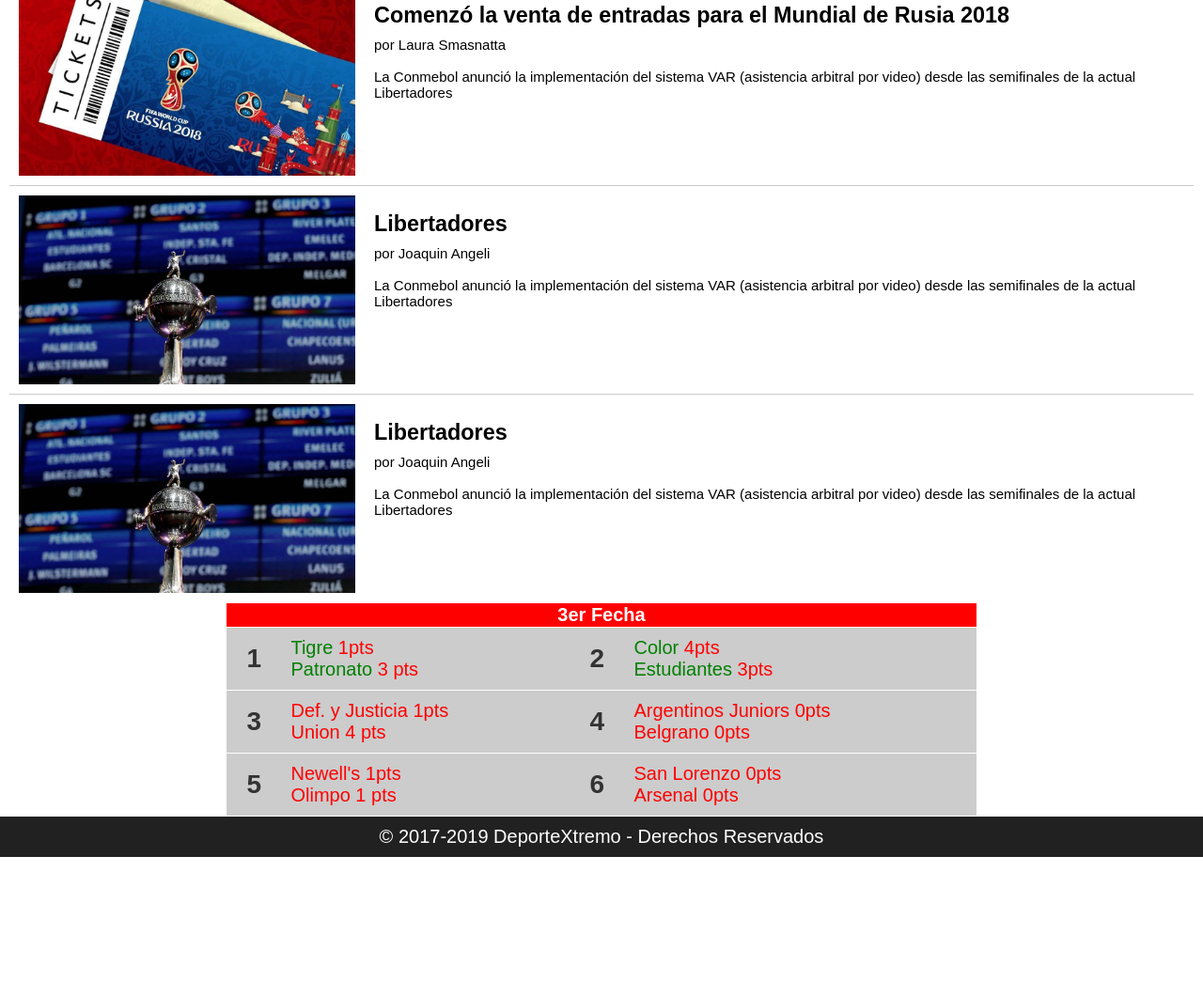
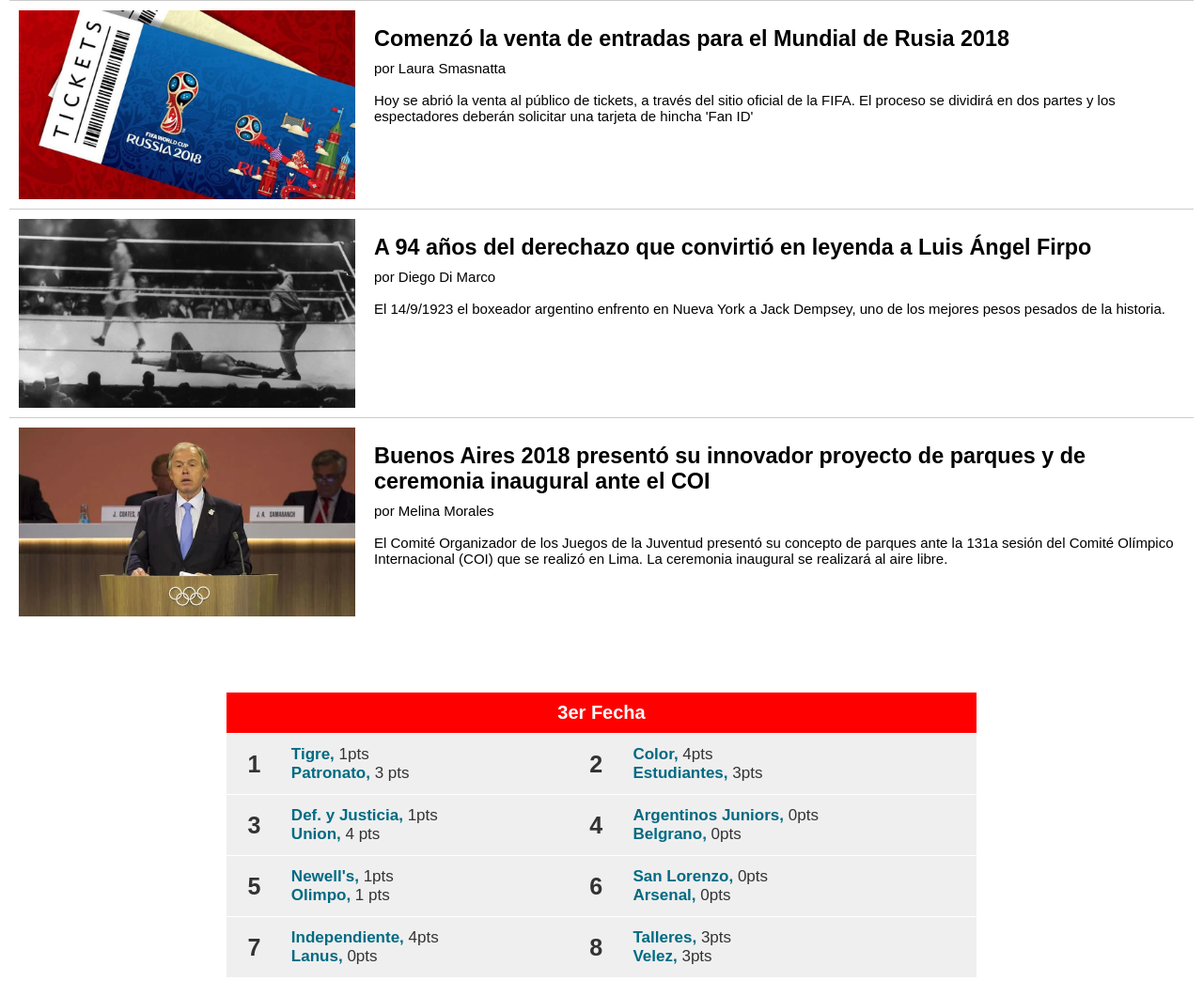
Before and after one commit to ahuespi/primer-repo, a plain HTML site: page index.html in a window 1280 px wide. Shown: the part 1167-2211 px from the top of the page at 94% size. Before the commit the page ends 2079 px from the top, so only its background shows below. Drawn offline with Linux system fonts and the light colour scheme.

Commit message:
Maquetacion de noticias y tabla con info actualizada

```diff
--- a/css/style.css
+++ b/css/style.css
@@ -73,12 +73,13 @@
     margin: 0;
 }
 #content figure figcaption {
-    padding: 10px;
+    padding: 20px;
+    text-align: center;
 }
 #content figure figcaption h2 {
     margin: 0;
     color: #FFFFFF;
-    font-size: 32px;
+    font-size: 50px;
 }
 #content img {
     display: block; /* Eliminar los pixeles fantasmas */
@@ -119,6 +120,9 @@
     color: #ffffff;
     text-align: center;
 }
+#tablaPosiciones {
+    margin: 70px 0;
+}
 #tablaPosiciones table {
     border-collapse: collapse;
     border: 1px solid #000000;
@@ -130,21 +134,24 @@
 }
 #tablaPosiciones table th {
     color: #FFF;
-    background-color: red;
+    background-color: #ff0000;
+    padding: 10px 0;
 }
 #tablaPosiciones table td {
-    background-color: #CCCCCC;
-    padding: 10px;
+    background-color: #efefef;
+    padding: 12px 10px;
 }
 
 #tablaPosiciones table td:nth-of-type(odd){ /* ◄ Impares*/
     text-align: center;
     font-weight: bold;
-    font-size: 28px;
+    font-size: 25px;
 }
 #tablaPosiciones table td:nth-of-type(even) {
-    color: red;
+    color: #333333;
+    font-size: 17px;
 }
 #tablaPosiciones table td:nth-of-type(even) span{ /* ◄ Pares*/
-    color: green;
+    color: #006a83;
+    font-weight: bold;
 }
--- a/index.html
+++ b/index.html
@@ -30,7 +30,7 @@
                     <!-- Que la imagen no mida mas de 1366px -->
                     <img src="img/juegos-olimpicos.jpg" alt="Juegos Olimpicos">
                     <figcaption>
-                        <h2>Lorem ipsum dolor sit, amet consectetur adipisicing elit. Quod, ipsa repudiandae odio in repellendus dolorem, ab eius laudantium amet suscipit at quaerat accusantium totam culpa modi, minima molestias est. Esse.</h2>
+                        <h2>Paris y Los Ángeles serán las próximas sedes de los Juegos Olímpicos</h2>
                     </figcaption>
                 </a>
             </figure>
@@ -51,34 +51,34 @@
 
             <article class="noticia">
                 <div class="noticia-img">
-                    <img src="img/tickets-rusia-mundial.jpg" alt="sorteo-libertadores">
+                    <img src="img/tickets-rusia-mundial.jpg" alt="tickets-rusia-mundial">
                 </div>
                 <div class="noticia-text">
                     <h3>Comenzó la venta de entradas para el Mundial de Rusia 2018</h3>
                     <small>por Laura Smasnatta</small>
-                    <p>La Conmebol anunció la implementación del sistema VAR (asistencia arbitral por video) desde las semifinales de la actual Libertadores</p>
+                    <p>Hoy se abrió la venta al público de tickets, a través del sitio oficial de la FIFA. El proceso se dividirá en dos partes y los espectadores deberán solicitar una tarjeta de hincha 'Fan ID'</p>
                 </div>
             </article>
 
             <article class="noticia">
                 <div class="noticia-img">
-                    <img src="img/sorteo-libertadores.jpg" alt="sorteo-libertadores">
+                    <img src="img/firpo.jpg" alt="firpo">
                 </div>
                 <div class="noticia-text">
-                    <h3>Libertadores</h3>
-                    <small>por Joaquin Angeli</small>
-                    <p>La Conmebol anunció la implementación del sistema VAR (asistencia arbitral por video) desde las semifinales de la actual Libertadores</p>
+                    <h3>A 94 años del derechazo que convirtió en leyenda a Luis Ángel Firpo</h3>
+                    <small>por Diego Di Marco</small>
+                    <p>El 14/9/1923 el boxeador argentino enfrento en Nueva York a Jack Dempsey, uno de los mejores pesos pesados de la historia.</p>
                 </div>
             </article>
 
             <article class="noticia">
                 <div class="noticia-img">
-                    <img src="img/sorteo-libertadores.jpg" alt="sorteo-libertadores">
+                    <img src="img/buenos-aires.jpg" alt="buenos-aires">
                 </div>
                 <div class="noticia-text">
-                    <h3>Libertadores</h3>
-                    <small>por Joaquin Angeli</small>
-                    <p>La Conmebol anunció la implementación del sistema VAR (asistencia arbitral por video) desde las semifinales de la actual Libertadores</p>
+                    <h3>Buenos Aires 2018 presentó su innovador proyecto de parques y de ceremonia inaugural ante el COI</h3>
+                    <small>por Melina Morales</small>
+                    <p>El Comité Organizador de los Juegos de la Juventud presentó su concepto de parques ante la 131a sesión del Comité Olímpico Internacional (COI) que se realizó en Lima. La ceremonia inaugural se realizará al aire libre.</p>
                 </div>
 
             </article>
@@ -94,21 +94,27 @@
                 </tr>
                 <tr><!-- ↓ FILA 1 ↓ -->
                     <td>1</td> <!-- ◄ CELDA 1 -->
-                    <td><span>Tigre</span> 1pts <br> <span>Patronato</span> 3 pts</td> <!-- ◄ CELDA 2 -->
+                    <td><span>Tigre,</span> 1pts <br> <span>Patronato,</span> 3 pts</td> <!-- ◄ CELDA 2 -->
                     <td>2</td> <!-- ◄ CELDA 3 -->
-                    <td><span>Color</span> 4pts <br> <span>Estudiantes</span> 3pts</td> <!-- ◄ CELDA 4 -->
+                    <td><span>Color,</span> 4pts <br> <span>Estudiantes,</span> 3pts</td> <!-- ◄ CELDA 4 -->
                 </tr>
                 <tr> <!-- ↓ FILA 2 ↓ -->
                     <td>3</td> <!-- ◄ CELDA 1 -->
-                    <td>Def. y Justicia 1pts <br> Union 4 pts</td> <!-- ◄ CELDA 2 -->
+                    <td><span>Def. y Justicia,</span> 1pts <br> <span>Union,</span> 4 pts</td> <!-- ◄ CELDA 2 -->
                     <td>4</td> <!-- ◄ CELDA 3 -->
-                    <td>Argentinos Juniors 0pts <br> Belgrano 0pts</td> <!-- ◄ CELDA 4 -->
+                    <td><span>Argentinos Juniors,</span> 0pts <br> <span>Belgrano,</span> 0pts</td> <!-- ◄ CELDA 4 -->
                 </tr>
                 <tr> <!-- ↓ FILA 3 ↓ -->
                     <td>5</td> <!-- ◄ CELDA 1 -->
-                    <td>Newell's 1pts <br> Olimpo 1 pts</td> <!-- ◄ CELDA 2 -->
+                    <td><span>Newell's,</span> 1pts <br> <span>Olimpo,</span> 1 pts</td> <!-- ◄ CELDA 2 -->
                     <td>6</td> <!-- ◄ CELDA 3 -->
-                    <td>San Lorenzo 0pts <br> Arsenal 0pts</td> <!-- ◄ CELDA 4 -->
+                    <td><span>San Lorenzo,</span> 0pts <br> <span>Arsenal,</span> 0pts</td> <!-- ◄ CELDA 4 -->
+                </tr>
+                <tr> <!-- ↓ FILA 4 ↓ -->
+                    <td>7</td> <!-- ◄ CELDA 1 -->
+                    <td><span>Independiente,</span> 4pts <br> <span>Lanus,</span> 0pts</td> <!-- ◄ CELDA 2 -->
+                    <td>8</td> <!-- ◄ CELDA 3 -->
+                    <td><span>Talleres,</span> 3pts <br> <span>Velez,</span> 3pts</td> <!-- ◄ CELDA 4 -->
                 </tr>
             </table>
         </section>
```
